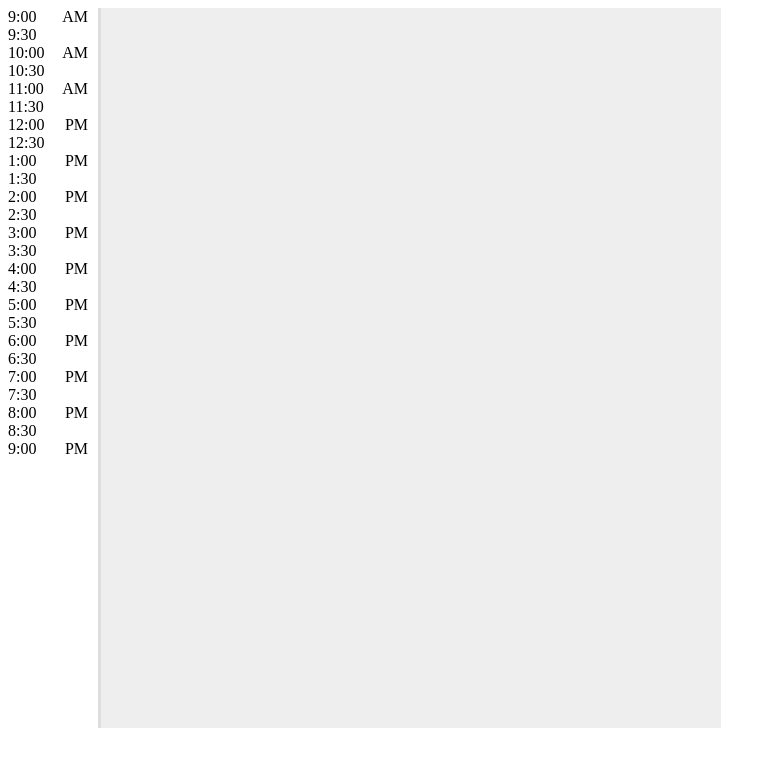
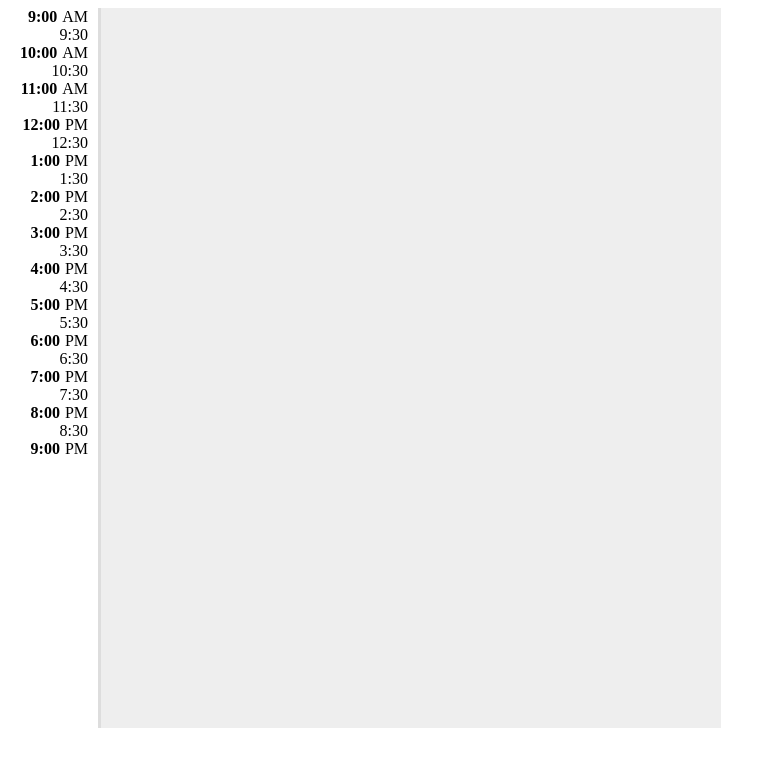
Before and after one commit to AndyWang99/SimpleCalendar, a plain HTML site: page index.html in a window 1280 px wide. Shown: the whole page, without its empty margins (0-776 px from the left). Drawn offline with Linux system fonts and the light colour scheme.

Commit message:
times are in proper position

```diff
--- a/script.js
+++ b/script.js
@@ -10,11 +10,6 @@ function initTimes() {
   for (let i = start; i <= end; i++) {
     // create hourly timestamp
     let hourlyDiv = document.createElement("div");
-    let hourlyDivTime = document.createElement("div");
-    // i % 24 since it is possible for i > 24 since i is at most start + end
-    hourlyDivTime.innerHTML = (i % 12) + 1 + ":00";
-    hourlyDivTime.className = "times-hourly-time";
-    hourlyDiv.appendChild(hourlyDivTime);
 
     let hourlyDivAMPM = document.createElement("div");
     // 12PM is 11.
@@ -23,15 +18,22 @@ function initTimes() {
     } else {
       hourlyDivAMPM.innerHTML = "PM";
     }
-    hourlyDivTime.className = "times-AMPM";
+    hourlyDivAMPM.className = "times-AMPM";
     hourlyDiv.appendChild(hourlyDivAMPM);
-    hourlyDiv.className = "times-hourly";
+
+    let hourlyDivTime = document.createElement("div");
+    // i % 24 since it is possible for i > 24 since i is at most start + end
+    hourlyDivTime.innerHTML = (i % 12) + 1 + ":00";
+    hourlyDivTime.className = "times-hourly-time";
+    hourlyDiv.appendChild(hourlyDivTime);
+
     divTimes.appendChild(hourlyDiv);
 
     // create 30 min mark timestamp, when not on last iteration
     if (i < end) {
       let halfHourDivTime = document.createElement("div");
       halfHourDivTime.innerHTML = (i % 12) + 1 + ":30";
+      halfHourDivTime.className = "times-half-hourly";
       divTimes.appendChild(halfHourDivTime);
     }
   }
--- a/style.css
+++ b/style.css
@@ -5,17 +5,18 @@
   margin-right: 10px;
 }
 
-.times-hourly {
-  text-align: right;
-}
-
 .times-hourly-time {
-  float: left;
+  float: right;
   font-weight: 700;
 }
 
 .times-AMPM {
-  float: left;
+  margin-left: 5px;
+  float: right;
+}
+
+.times-half-hourly {
+  text-align: right;
 }
 
 #events {
```
